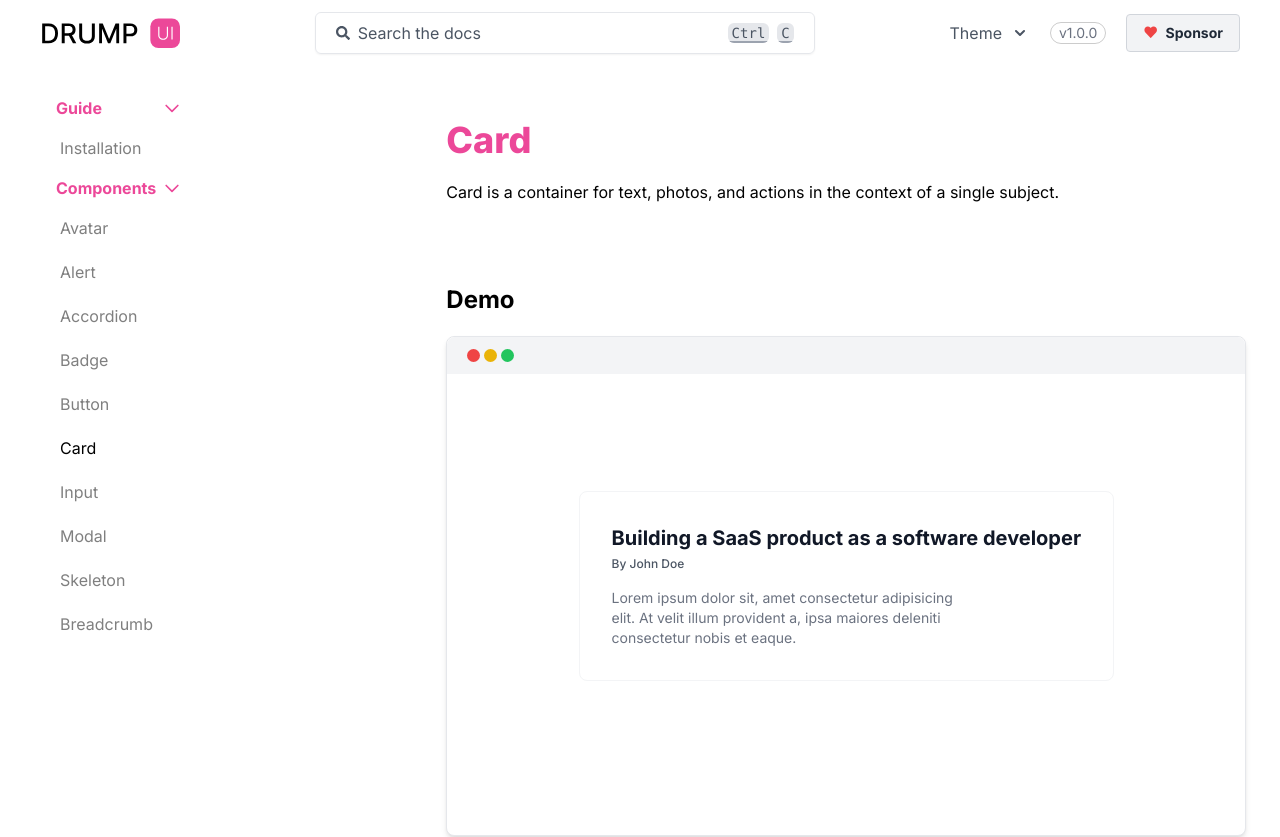
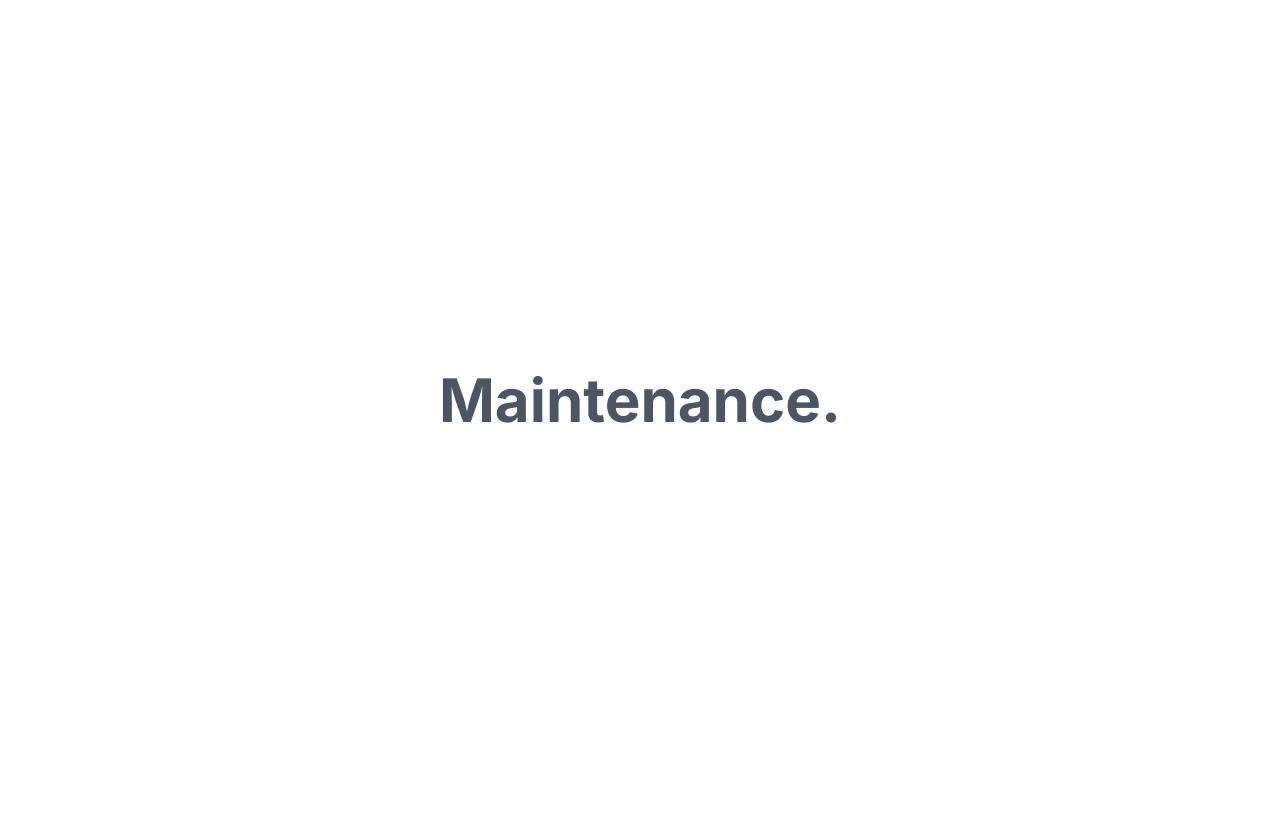
Before and after one commit to NicoSchonfeld/drumpui, a Next.js app: page /docs/components/card in a window 1280 px wide. Shown: the top 837 px of the page. After the commit the page ends 800 px from the top, so only its background shows below. Built offline with nearby package versions, Linux system fonts and the light colour scheme.

Commit message:
Save Project

```diff
--- a/src/components/ProviderTheme.jsx
+++ b/src/components/ProviderTheme.jsx
@@ -12,10 +12,10 @@ const ProviderTheme = ({ children }) => {
 
   return (
     <div className={theme}>
-      <ThemeProvider>{children}</ThemeProvider>
-      {/* <div className="w-full h-screen flex items-center justify-center text-6xl font-bold text-gray-600 dark:text-gray-100 text-center">
+      {/* <ThemeProvider>{children}</ThemeProvider> */}
+      <div className="w-full h-screen flex items-center justify-center text-6xl font-bold text-gray-600 dark:text-gray-100 text-center">
         Maintenance.
-      </div> */}
+      </div>
     </div>
   );
 };
```
